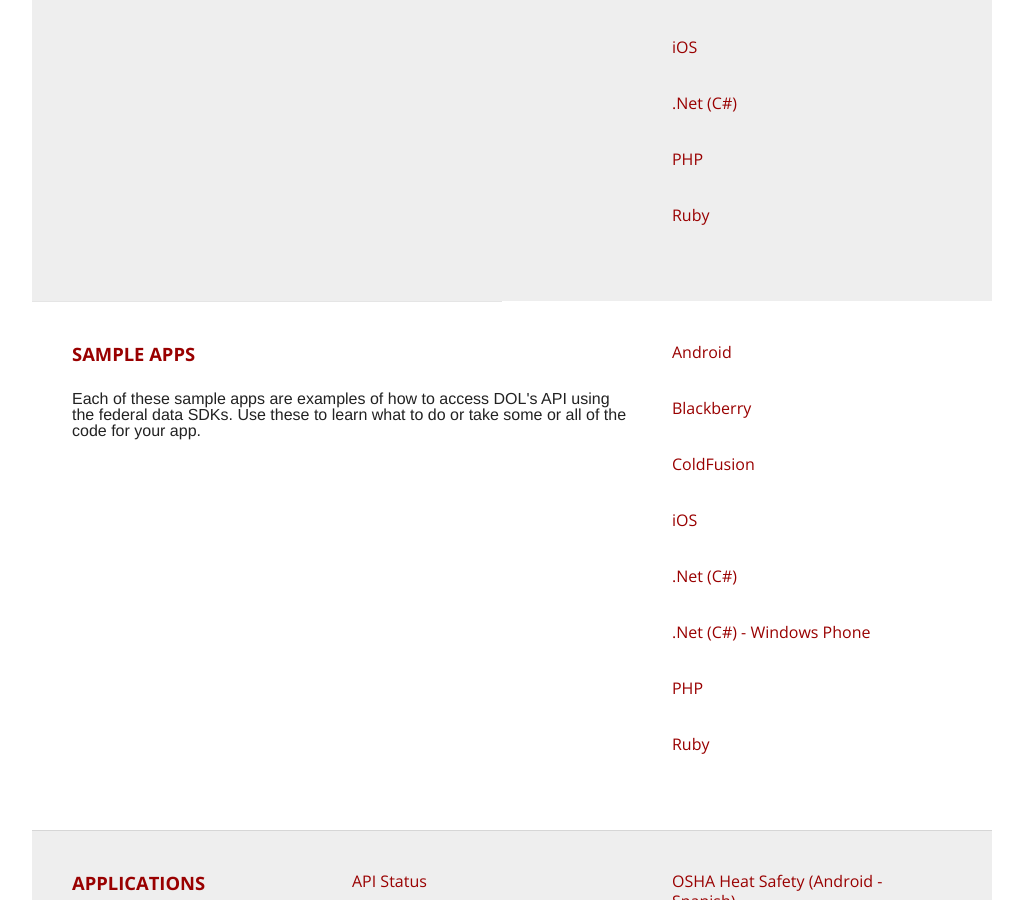
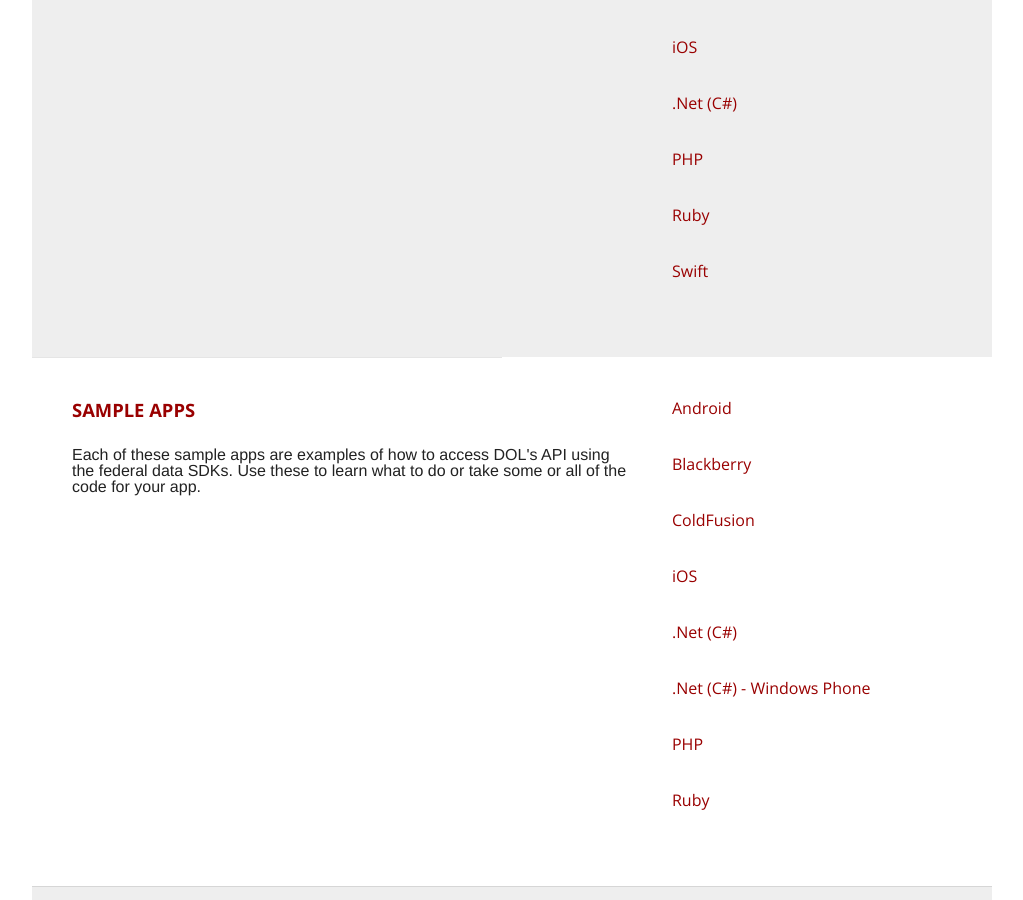
Before and after one commit to USDepartmentofLabor/DOLAPI, a Jekyll site: the page built from code.html, in a window 1280 px wide and 900 px high, scrolled down 676 px. Shown: the whole window, without its empty margins (123-1146 px from the left). Built offline with Jekyll 4.4.1, drawn with Linux system fonts in a browser that asks for light colours; nearby versions of some CDN libraries.

Commit message:
Added Swift to the SDK list

```diff
--- a/code.html
+++ b/code.html
@@ -56,6 +56,8 @@
               <p>&nbsp;</p>
 
             <h3><a href='https://USDepartmentofLabor.github.io/Ruby_DOLDataSDK'> Ruby </a></h3>
+              <p>&nbsp;</p>
+            <h3><a href='https://USDepartmentofLabor.github.io/Swift-Federal-Data-SDK'> Swift </a></h3>
               <p>&nbsp;</p>
         </div>
   		</div>
```
